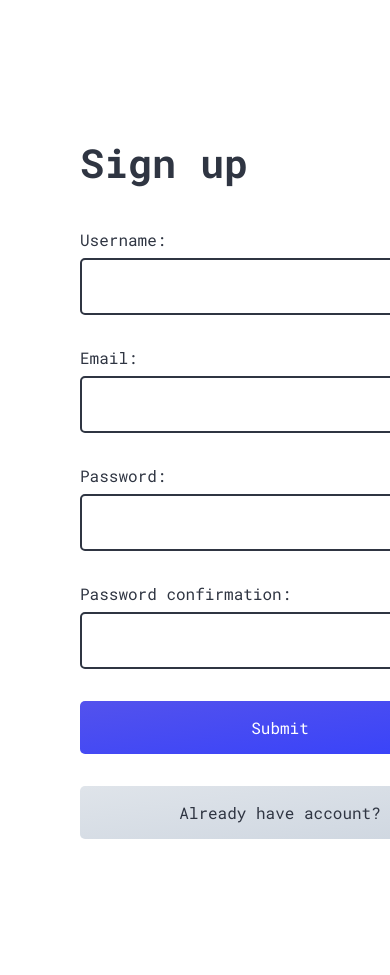
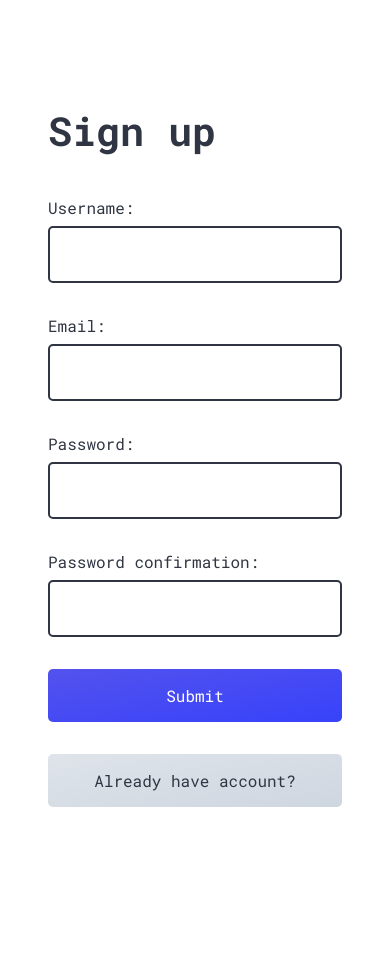
Before and after one commit to pixzels/reminder, a Django app: page /accounts/signup/ in a window 390 px wide; the page is wider, and only the part inside the window is pictured. After the commit the page ends 807 px from the top of that part, so only its background shows below. Run offline with Django 3.2, Linux system fonts and the light colour scheme.

Commit message:
Fix mobile layout

```diff
--- a/main/forms.py
+++ b/main/forms.py
@@ -4,7 +4,7 @@ from .models import Reminder
 
 class InputForm(forms.ModelForm):
     body = forms.CharField(widget=forms.TextInput(
-        attrs={'placeholder': 'Buy coffee Monday 23, 10am', 'autofocus': 'true', 'autocomplete': 'off'}), label='')
+        attrs={'placeholder': 'Buy coffee March 23 10am', 'autofocus': 'true', 'autocomplete': 'off'}), label='')
 
     class Meta:
         model = Reminder
--- a/main/static/main/base.css
+++ b/main/static/main/base.css
@@ -13,9 +13,9 @@ body {
 }
 
 .app {
-  width: 35rem;
+  max-width: 35rem;
   margin: 3.5rem auto;
-  padding: 5rem;
+  padding: 3rem;
   display: flex;
   flex-direction: column;
 }
```
